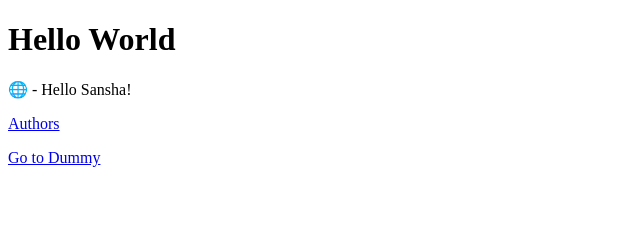
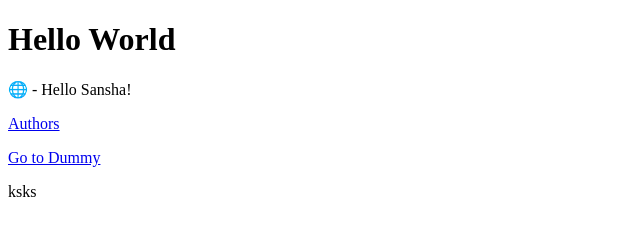
Before and after one commit to sansha-gupta/Software3-Lab1, a plain HTML site: page index.html in a window 1280 px wide. Shown: the full height of the page, 0-640 px from the left. Drawn offline with Linux system fonts and the light colour scheme.

```diff
--- a/index.html
+++ b/index.html
@@ -11,5 +11,6 @@
 	</p>
 	<p><a href="author.html">Authors</a></p>
 	<p><a href="code/dummy.html">Go to Dummy</a></p>
+	<p>ksks</p>
 </body>
 </html>
```
